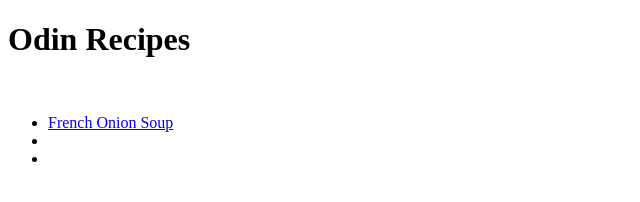
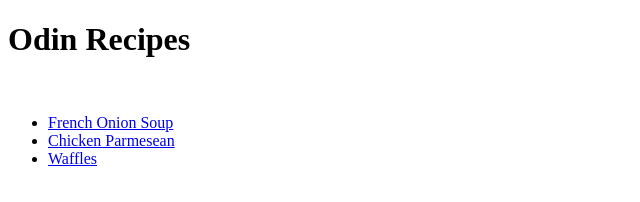
Before and after one commit to bungiecord/odin-recipes, a plain HTML site: page index.html in a window 1280 px wide. Shown: the whole page, without its empty margins (0-640 px from the left). Drawn offline with Linux system fonts and the light colour scheme.

Commit message:
Edit index update link text for waffles & chicken parm recipes

```diff
--- a/index.html
+++ b/index.html
@@ -10,8 +10,8 @@
         <br>
         <ul>
             <li><a href="recipes/french-onion-soup.html">French Onion Soup</a></li>
-            <li><a href="recipes/chicken-parm.html"></a></li>
-            <li><a href="recipes/waffles.html"></a></li>
+            <li><a href="recipes/chicken-parm.html">Chicken Parmesean</a></li>
+            <li><a href="recipes/waffles.html">Waffles</a></li>
         </ul>
 
 
```
